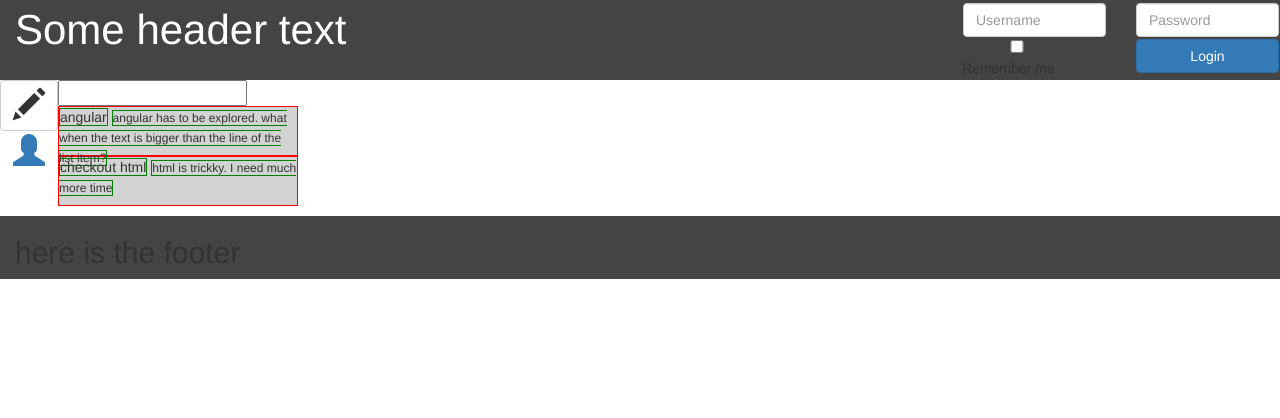
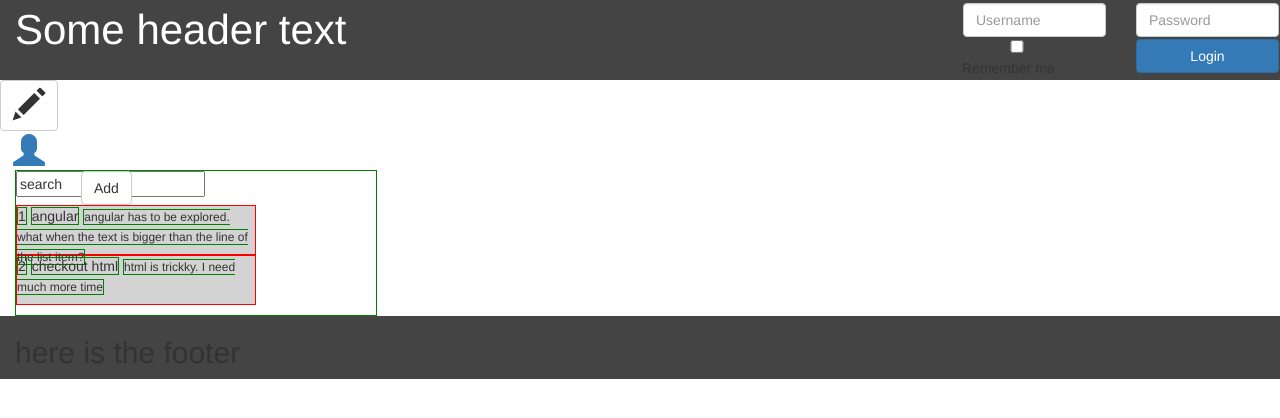
Before and after one commit to bruennijs/sabbat.notes, a website: page src/main/sabbat.notes.ui/index.html in a window 1280 px wide. Drawn offline with nearby package versions, Linux system fonts and the light colour scheme; some packages are replaced by stand-ins of ours; a script that the page names is missing; files whose address does not match are found by name.

Commit message:
Use service for creating notes

```diff
--- a/src/main/sabbat.notes.ui/css/main.css
+++ b/src/main/sabbat.notes.ui/css/main.css
@@ -81,7 +81,7 @@
     float: left;
     background-color: #FFF;
     text-align: left;
-    width: auto;
+    border: 1px solid green;
 }
 
 .col-login {
@@ -119,7 +119,7 @@
 .notes-list li .content {
     font-size: 12px;
     border: 1px solid green;
-    text-overflow: ellipsis;
+    text-overflow: clip;
 }
 
 .col-footer {
--- a/src/main/sabbat.notes.ui/gulpfile.js
+++ b/src/main/sabbat.notes.ui/gulpfile.js
@@ -11,7 +11,7 @@ var util = require('util');
 //var exec = require('gulp-exec');
 var exec = require('child_process').exec;
 
-var srcDirsUi = ['html/**/*.html', 'html/*.html', 'css/**/*.css', 'js/**/*.js'];
+var srcDirsUi = ['*.html', 'html/**/*.html', 'html/*.html', 'css/**/*.css', 'js/**/*.js'];
 
 gulp.task('reload', function () {
     gulp.src(srcDirsUi)
--- a/src/main/sabbat.notes.ui/index.html
+++ b/src/main/sabbat.notes.ui/index.html
@@ -65,25 +65,38 @@
           </ul>
       </div>  <!-- end side navigation -->
 
+    </div>  <!-- end dashboard -->
+
     <div class="tab-content col-content">  <!-- content -->
 
         <div id="notes" class="tab-pane active" role="tabpanel" ng-controller="noteController">  <!-- notes view -->
 
-                <input ng-model="query" />
+              <div class="row">
+                <div class="col-md-2">
+                    <input class="input" ng-model="query" />
+                </div>
+                <div class="col-md-10">
+                    <button class="btn btn-default" ng-click="create()">Add</button>
+                </div>
+              </div>
 
+              <div class="row">
+                <div class="col-md-12">
                     <ul class="notes-list">
                         <li ng-repeat="note in notes">
+                            <span class="title">{{note.id}}</span>
                             <span class="title">{{note.title}}</span>
                             <span class="content">{{note.content}}</span>
                         </li>
                     </ul>
+                </div>  <!-- end div col -->
+              </div>  <!-- end div row -->
         </div>  <!-- end notes View -->
 
         <div id="chat" class="tab-pane" role="tabpanel">  <!-- chat view -->
             <h2>text</h2>
         </div>  <!-- notes view -->
     </div>  <!-- end content -->
-    </div>  <!-- end dashboard -->
 
     <div class="clearfix" />
 
--- a/src/main/sabbat.notes.ui/js/controller/NoteController.js
+++ b/src/main/sabbat.notes.ui/js/controller/NoteController.js
@@ -7,6 +7,7 @@
 
   app.controller("noteController", ['$scope', 'noteService', function ($scope, noteService) {
     $scope.notes = noteService.getNotes();
+    $scope.query = 'search';
     $scope.create = function () {
       noteService.create();
     };
```
Lines whose indentation alone changed are shown as unchanged.
